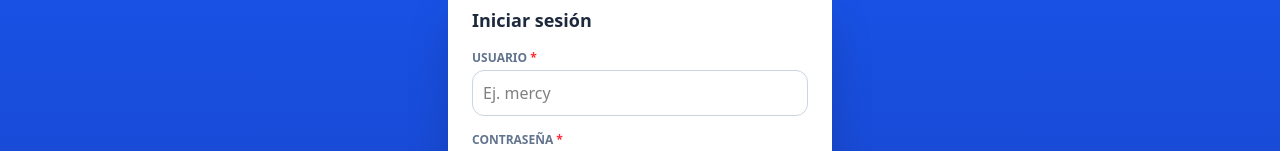
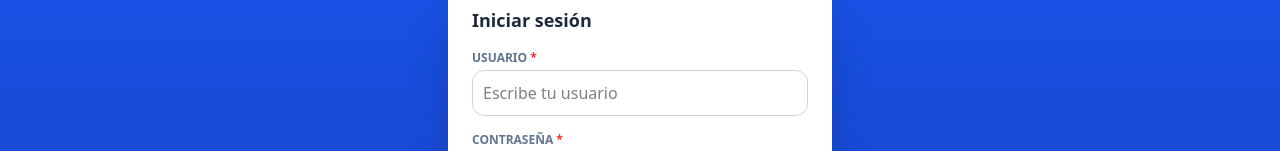
Before and after one commit to SofiaGal97/farmacontrol, a React (Vite) app: page / in a window 1280 px wide. Shown: the part 276-427 px from the top of the page. Built offline with nearby package versions, Linux system fonts and the light colour scheme; no server answers; the database is empty.

Commit message:
Textos de ejemplo neutros en campos de usuario

```diff
--- a/src/logica/validaciones.ts
+++ b/src/logica/validaciones.ts
@@ -86,7 +86,7 @@ export function validarNuevoUsuario(nombre: string, usuario: string, contrasena:
   if (limpio.includes('@')) {
     if (!/^[^\s@]+@[^\s@]+\.[^\s@]+$/.test(limpio)) return 'El correo no es válido.';
   } else if (!/^[a-z0-9._-]{3,30}$/.test(limpio)) {
-    return 'El usuario debe tener de 3 a 30 letras o números, sin espacios ni tildes (ej. mercy, juan.perez).';
+    return 'El usuario debe tener de 3 a 30 letras o números, sin espacios ni tildes.';
   }
   if (contrasena.length < 6) return 'La contraseña debe tener al menos 6 caracteres.';
   return null;
--- a/src/modelos/tipos.ts
+++ b/src/modelos/tipos.ts
@@ -11,7 +11,7 @@ export type Rol = 'admin' | 'empleado';
 export interface Usuario {
   uid: string; // identificador que da Firebase Authentication
   nombre: string;
-  usuario?: string; // nombre de usuario para entrar, ej. "mercy"
+  usuario?: string; // nombre de usuario para entrar, ej. "ventas1"
   correo: string; // correo real o interno (ver logica/nombreUsuario.ts)
   rol: Rol;
   activo: boolean; // si es false, ya no puede usar el sistema
--- a/src/paginas/PaginaLogin.tsx
+++ b/src/paginas/PaginaLogin.tsx
@@ -105,7 +105,7 @@ export default function PaginaLogin() {
         <Campo
           etiqueta={modo === 'recuperar' ? 'Correo electrónico' : 'Usuario'}
           obligatorio
-          ayuda={modo === 'primerAdmin' ? 'Sin espacios ni tildes. Ej: mercy. Con esto entrarás al sistema.' : undefined}
+          ayuda={modo === 'primerAdmin' ? 'Sin espacios ni tildes. Con esto entrarás al sistema.' : undefined}
         >
           <input
             type="text"
@@ -113,7 +113,7 @@ export default function PaginaLogin() {
             autoCapitalize="none"
             autoCorrect="off"
             spellCheck={false}
-            placeholder={modo === 'recuperar' ? 'tucorreo@gmail.com' : 'Ej. mercy'}
+            placeholder={modo === 'recuperar' ? 'tucorreo@gmail.com' : 'Escribe tu usuario'}
             className={claseInput}
             value={usuario}
             onChange={(e) => setUsuario(e.target.value)}
@@ -123,7 +123,7 @@ export default function PaginaLogin() {
 
         {modo === 'recuperar' && (
           <p className="rounded-lg bg-slate-50 p-2.5 text-xs text-slate-600">
-            Solo funciona si tu usuario es un correo real. Si entras con un nombre de usuario (ej. mercy),
+            Solo funciona si tu usuario es un correo real. Si entras con un nombre de usuario,
             pide a un administrador que te cree un usuario nuevo.
           </p>
         )}
--- a/src/paginas/PaginaUsuarios.tsx
+++ b/src/paginas/PaginaUsuarios.tsx
@@ -140,13 +140,13 @@ function ModalCrearUsuario({ onCerrar }: { onCerrar: () => void }) {
         <Campo etiqueta="Nombre completo" obligatorio>
           <input className={claseInput} value={nombre} onChange={(e) => setNombre(e.target.value)} />
         </Campo>
-        <Campo etiqueta="Usuario" obligatorio ayuda="Con esto entrará al sistema. Sin espacios ni tildes (ej. juan, ana.lopez)">
+        <Campo etiqueta="Usuario" obligatorio ayuda="Con esto entrará al sistema. Sin espacios ni tildes (solo letras, números o punto)">
           <input
             type="text"
             autoCapitalize="none"
             autoCorrect="off"
             spellCheck={false}
-            placeholder="Ej. juan"
+            placeholder="Usuario para entrar"
             className={claseInput}
             value={nombreUsuario}
             onChange={(e) => setNombreUsuario(e.target.value)}
--- a/src/servicios/usuarios.ts
+++ b/src/servicios/usuarios.ts
@@ -35,7 +35,7 @@ const documentoConfiguracion = doc(db, 'config', 'setup');
 
 // ---------------- Sesión ----------------
 
-/** Acepta un nombre de usuario (ej. "mercy") o un correo real */
+/** Acepta un nombre de usuario (ej. "ventas1") o un correo real */
 export function iniciarSesion(usuario: string, contrasena: string) {
   return signInWithEmailAndPassword(auth, usuarioACorreo(usuario), contrasena);
 }
```
Also changed, not shown: src/logica/nombreUsuario.ts (+4 -4 lines).
